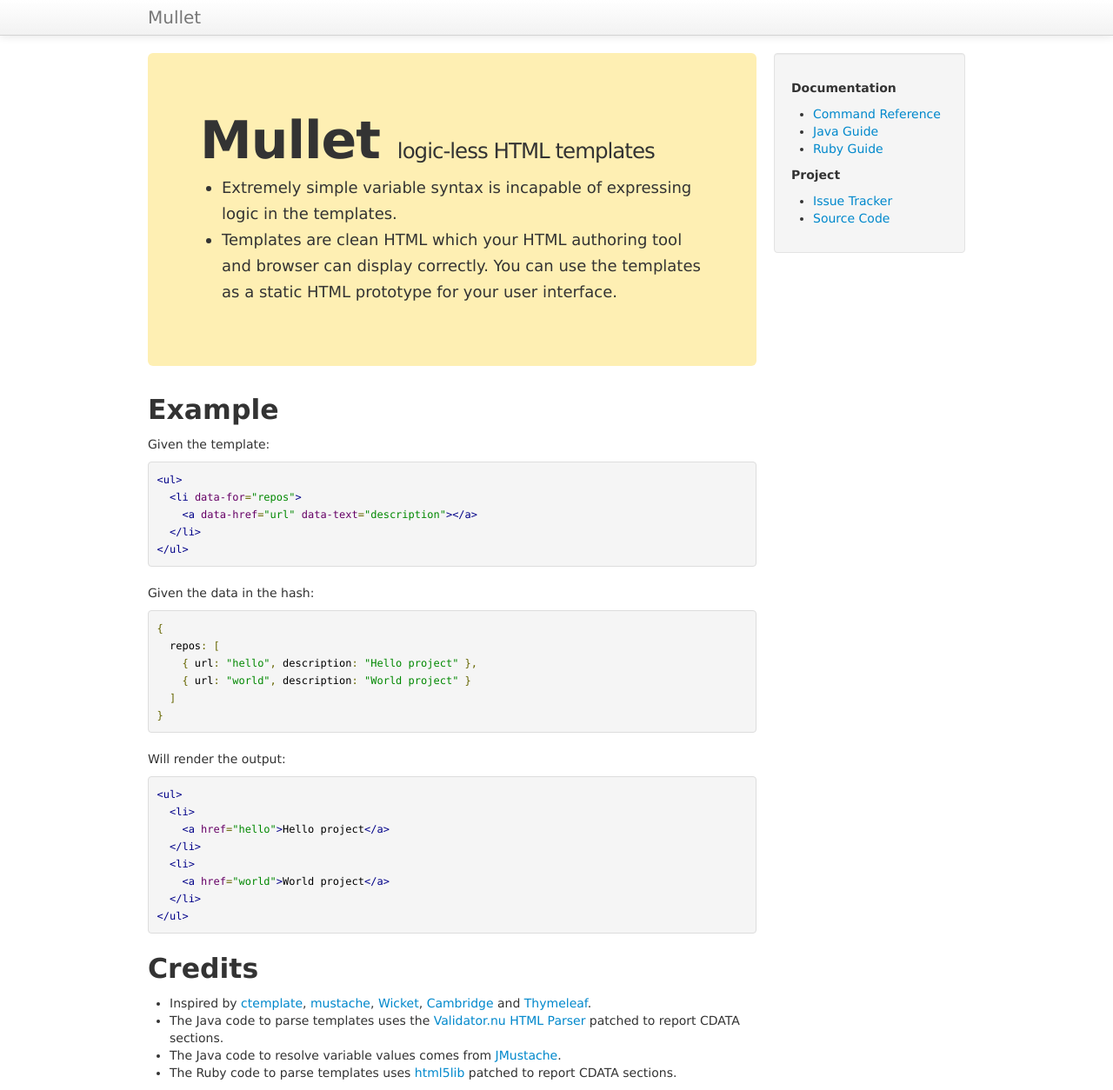
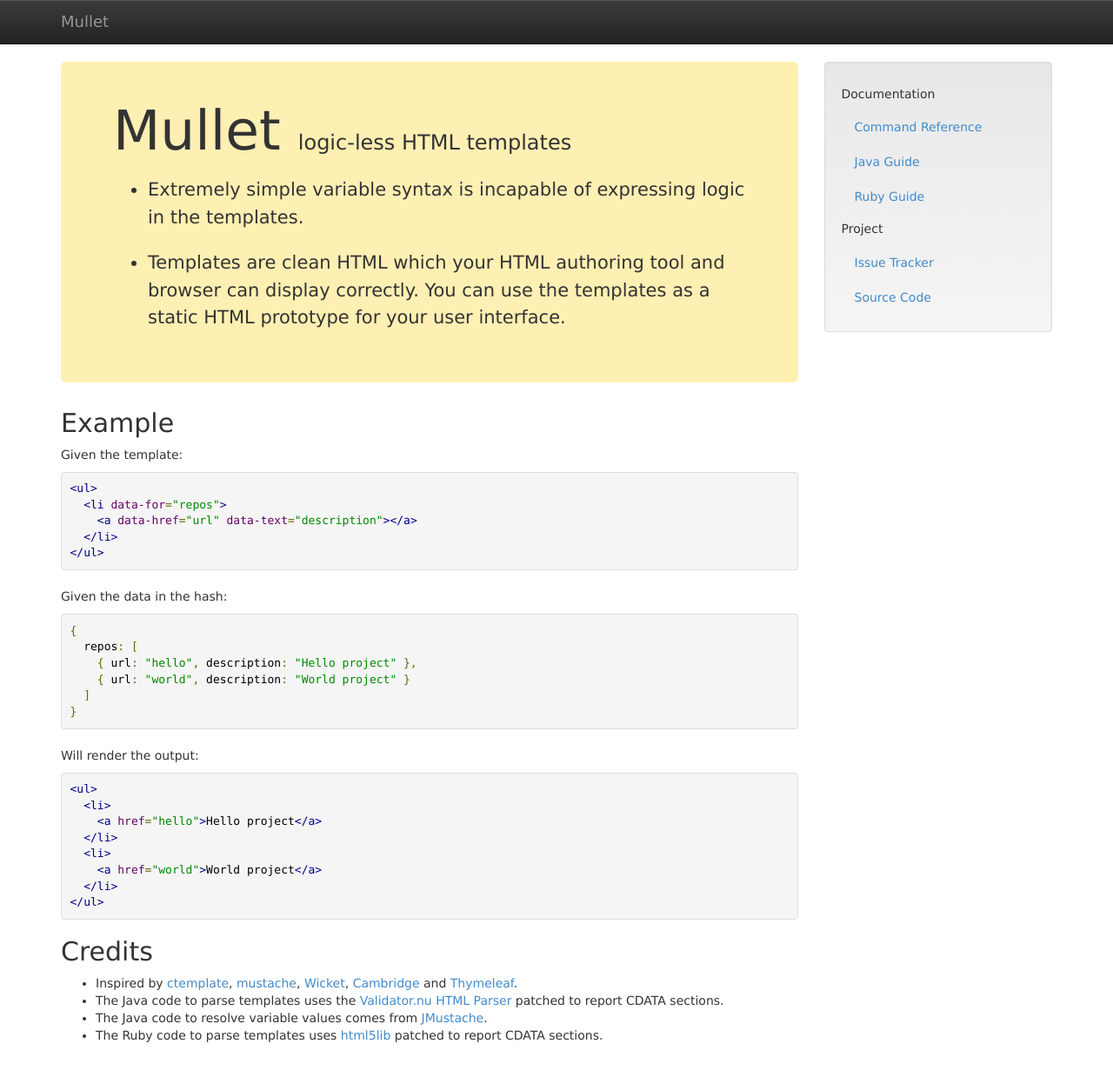
Before and after one commit to pukkaone/mullet, a Jekyll site: the page built from index.md, in a window 1280 px wide. Shown: the whole page at 87% size. Built offline with Jekyll 4.4.1, drawn with Linux system fonts in a browser that asks for light colours; nearby versions of some CDN libraries; Markdown is read by kramdown in place of the engine named in the settings; after the commit the page ends 1211 px from its top, so only the background shows below that.

Commit message:
Upgrade to Bootstrap 3.0.0

```diff
--- a/_layouts/default.html
+++ b/_layouts/default.html
@@ -1,21 +1,72 @@
+  </head>
+
 <!DOCTYPE html>
-<html>
+<html lang="en">
 <head>
   <meta charset="UTF-8">
+  <meta name="viewport" content="width=device-width, initial-scale=1.0">
   <title>{{ site.title }} - {{ page.title }}</title>
 
   <link rel="shortcut icon" href="/favicon.ico">
 
-  <!-- Bootstrap CSS -->
+  <!-- Bootstrap core -->
   <link href="css/bootstrap.min.css" rel="stylesheet">
-  <!-- Override Bootstrap CSS -->
+  <!-- Bootstrap theme -->
+  <link href="css/bootstrap-theme.min.css" rel="stylesheet">
+  <!-- custom styles -->
   <link href="css/site.css" rel="stylesheet">
 
-  <!-- syntax highlighting CSS -->
+  <!-- syntax highlighting -->
   <link rel="stylesheet" href="css/prettify.css" type="text/css">
 
+  <!-- Google Analytics -->
+  <script type="text/javascript">
+    var _gaq = _gaq || [];
+    _gaq.push(['_setAccount', 'UA-7747045-3']);
+    _gaq.push(['_trackPageview']);
+
+    (function() {
+      var ga = document.createElement('script'); ga.type = 'text/javascript'; ga.async = true;
+      ga.src = ('https:' == document.location.protocol ? 'https://ssl' : 'http://www') + '.google-analytics.com/ga.js';
+      var s = document.getElementsByTagName('script')[0]; s.parentNode.insertBefore(ga, s);
+    })();
+  </script>
+</head>
+<body>
+  <div class="navbar navbar-inverse navbar-static-top">
+    <div class="container">
+      <div class="navbar-header">
+        <a class="navbar-brand" href="/mullet/">Mullet</a>
+      </div>
+    </div>
+  </div>
+
+  <div class="container">
+    <div class="row row-offcanvas row-offcanvas-right">
+      <div class="col-md-9">
+        <div class="content">
+          {{ content }}
+        </div>
+      </div>
+      <div class="col-md-3 sidebar-offcanvas">
+        <div class="sidebar-nav well">
+          <ul class="nav">
+            <li><h5>Documentation</h5></li>
+            <li><a href="commands.html">Command Reference</a></li>
+            <li><a href="java.html">Java Guide</a></li>
+            <li><a href="ruby.html">Ruby Guide</a></li>
+            <li><h5>Project</h5></li>
+            <li><a href="https://github.com/pukkaone/mullet/issues">Issue Tracker</a></li>
+            <li><a href="https://github.com/pukkaone/mullet">Source Code</a></li>
+          </ul>
+        </div>
+      </div>
+    </div>
+  </div>
+
+  <!-- Get JavaScript at the end of the document so the page loads faster. -->
   <script type="text/javascript" src="js/prettify.js"></script>
-  <script type="text/javascript" src="//ajax.googleapis.com/ajax/libs/jquery/1.7.2/jquery.min.js"></script>
+  <script type="text/javascript" src="//ajax.googleapis.com/ajax/libs/jquery/1.10.2/jquery.min.js"></script>
 
   <script type="text/javascript">
     $(function() {
@@ -33,54 +84,5 @@
       }
     });
   </script>
-
-  <!-- Google Analytics -->
-  <script type="text/javascript">
-    var _gaq = _gaq || [];
-    _gaq.push(['_setAccount', 'UA-7747045-3']);
-    _gaq.push(['_trackPageview']);
-
-    (function() {
-      var ga = document.createElement('script'); ga.type = 'text/javascript'; ga.async = true;
-      ga.src = ('https:' == document.location.protocol ? 'https://ssl' : 'http://www') + '.google-analytics.com/ga.js';
-      var s = document.getElementsByTagName('script')[0]; s.parentNode.insertBefore(ga, s);
-    })();
-  </script>
-</head>
-<body>
-  <div class="navbar navbar-static-top">
-    <div class="navbar-inner">
-      <div class="container">
-        <a class="brand" href="/mullet/">Mullet</a>
-      </div>
-    </div>
-  </div>
-
-  <div class="container">
-    <div class="row">
-      <div class="span9">
-        <div class="content">
-          {{ content }}
-        </div>
-      </div>
-      <div class="span3">
-        <div class="sidebar">
-          <div class="well">
-            <h5>Documentation</h5>
-            <ul>
-              <li><a href="commands.html">Command Reference</a></li>
-              <li><a href="java.html">Java Guide</a></li>
-              <li><a href="ruby.html">Ruby Guide</a></li>
-            </ul>
-            <h5>Project</h5>
-            <ul>
-              <li><a href="https://github.com/pukkaone/mullet/issues">Issue Tracker</a></li>
-              <li><a href="https://github.com/pukkaone/mullet">Source Code</a></li>
-            </ul>
-          </div>
-        </div>
-      </div>
-    </div>
-  </div>
 </body>
 </html>
--- a/_layouts/home.html
+++ b/_layouts/home.html
@@ -2,7 +2,7 @@
 layout: default
 ---
 
-<div class="hero-unit">
+<div class="jumbotron">
   <h1>{{ site.title }} <small>{{ page.title }}</small></h1>
   <p>
   <ul>
--- a/css/site.css
+++ b/css/site.css
@@ -1,11 +1,15 @@
-.navbar-static-top {
-  margin-bottom: 20px;
-}
-body {
+body, h1, h2, h3, h4, h5, h6, .h1, .h2, .h3, .h4, .h5, .h6 {
   font-family: "Lucida Grande", "Lucida Sans Unicode", Calibri, sans-serif;
 }
-.hero-unit {
+.jumbotron {
   background-color: #FEEFB3;
+}
+.jumbotron h1 {
+  margin-top: 0;
+}
+.jumbotron li {
+  line-height: 1.5;
+  margin-top: 1em;
 }
 .page-header {
   margin-top: 0;
```
Also changed, not shown: css/bootstrap-theme.min.css (added), css/bootstrap.min.css.
